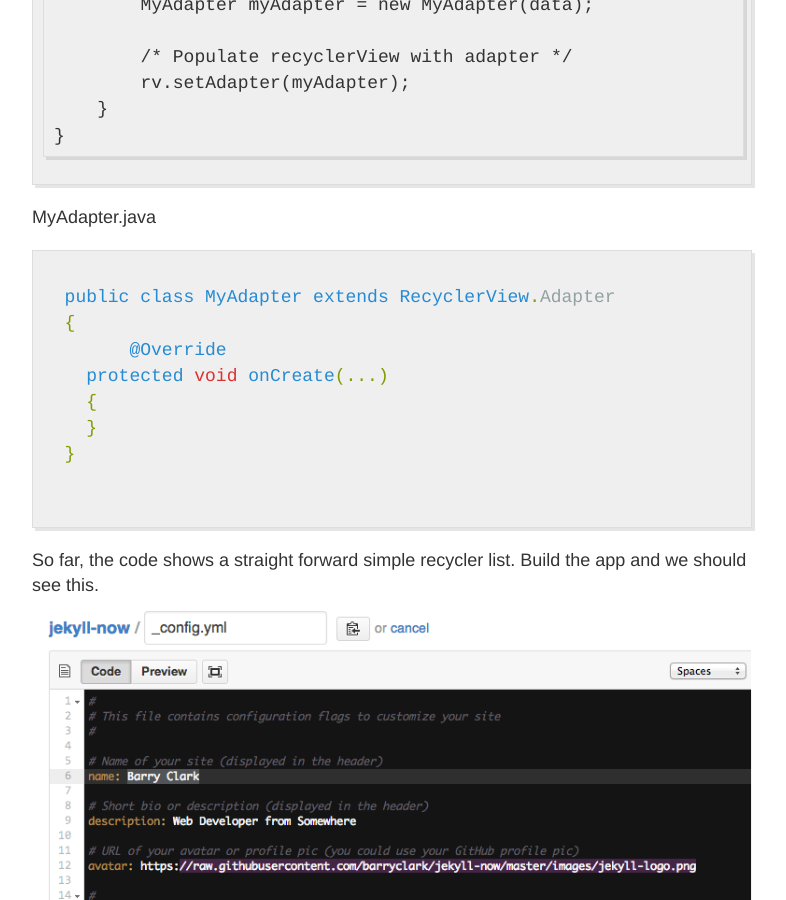
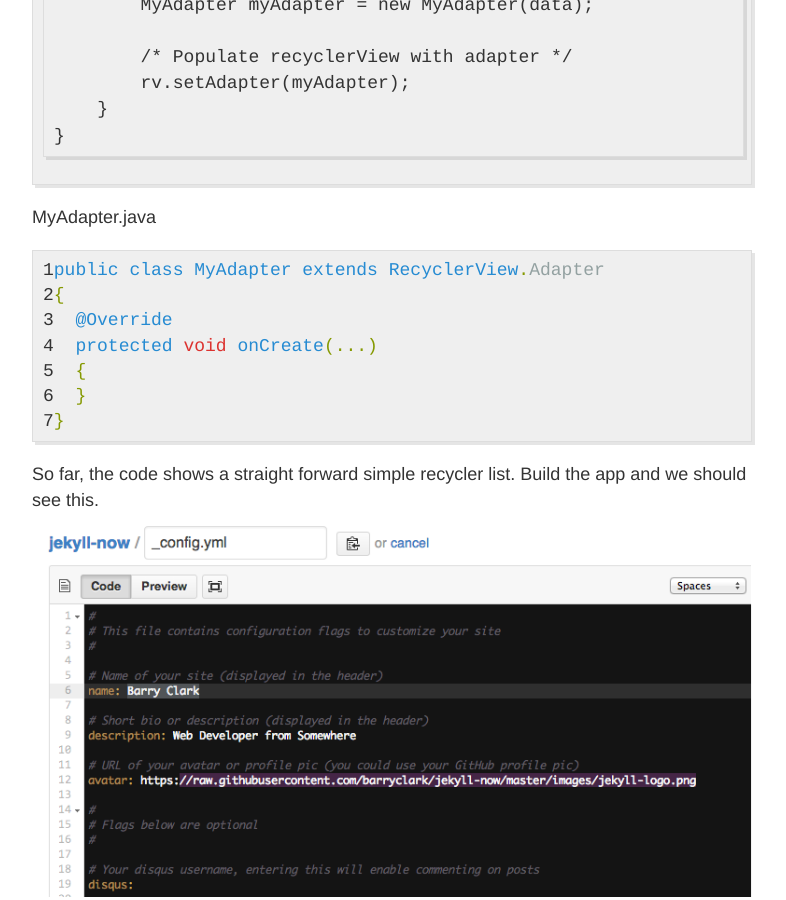
Before and after one commit to teoboonkeat/teoboonkeat.github.io, a Jekyll site: the page built from _posts/2014-3-3-Hello-World.md, in a window 1280 px wide and 900 px high, scrolled down 1410 px. Shown: the whole window, without its empty margins (248-1034 px from the left). Built offline with Jekyll 4.4.1, drawn with Linux system fonts in a browser that asks for light colours.

Commit message:
Update 2014-3-3-Hello-World.md

```diff
--- a/_posts/2014-3-3-Hello-World.md
+++ b/_posts/2014-3-3-Hello-World.md
@@ -51,17 +51,15 @@ MainActivity.java
 
 MyAdapter.java
 
-  {% highlight java %}
-
-  public class MyAdapter extends RecyclerView.Adapter
+{% highlight java linenos %}
+public class MyAdapter extends RecyclerView.Adapter
+{
+  @Override
+  protected void onCreate(...)
   {
-  	@Override
-    protected void onCreate(...)
-    {
-    }
   }
-
-  {% endhighlight %}
+}
+{% endhighlight %}
 
 
 So far, the code shows a straight forward simple recycler list. Build the app and we should see this.
```
